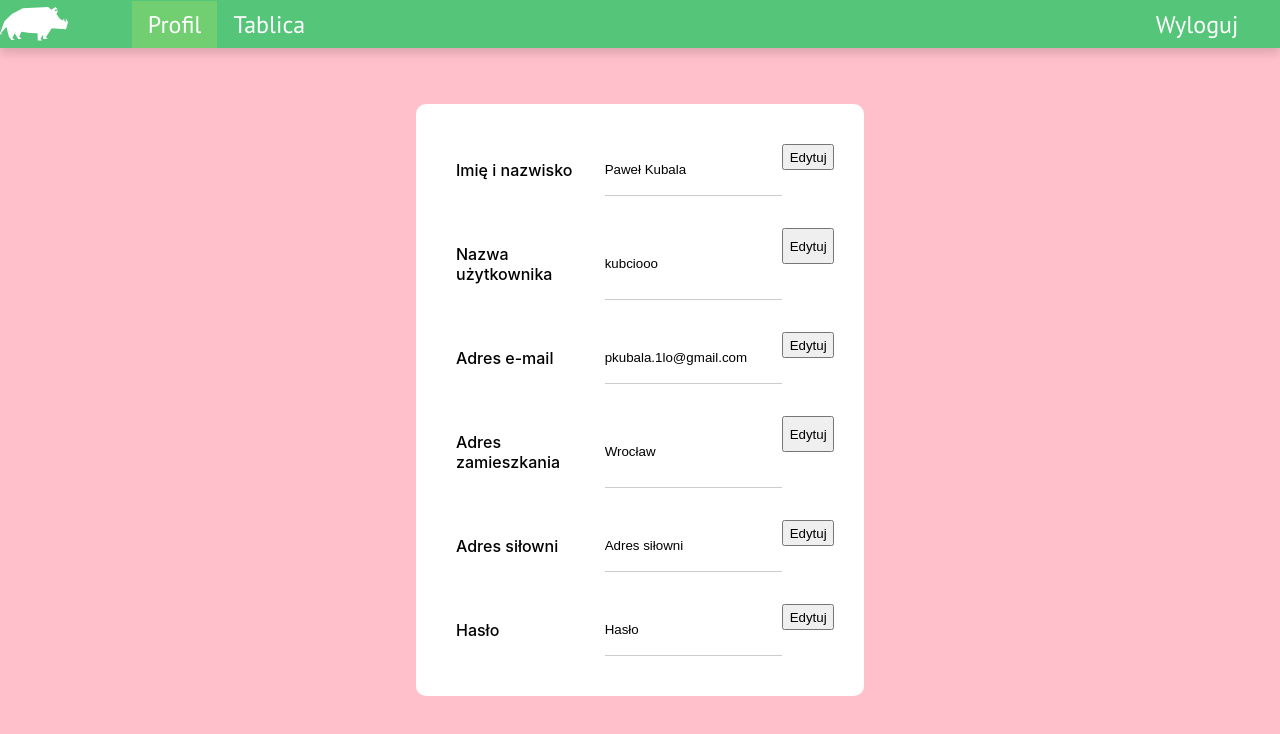
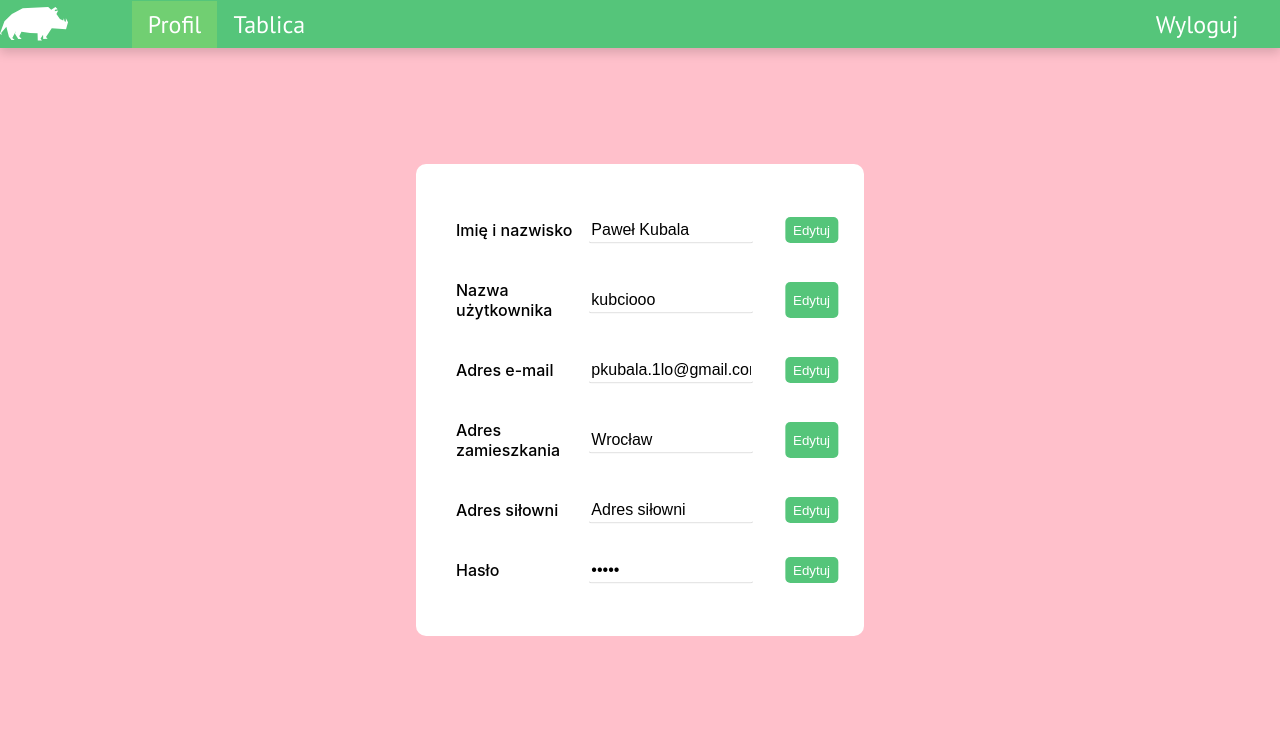
Before and after one commit to maclewan/DzikBook, a React (Create React App) app in the folder dzik-front/: page /profile/personal-data in a window 1280 px wide. Shown: the top 734 px of the page. Built offline with nearby package versions, Linux system fonts and the light colour scheme.

Commit message:
chore: DZIK-22 styling personal data

```diff
--- a/dzik-front/src/containers/Auth/Auth.js
+++ b/dzik-front/src/containers/Auth/Auth.js
@@ -17,8 +17,8 @@ const Auth = () => {
           <p>Rośnij.</p>
           <p>Dzikuj.</p>
         </div>
-        <div class={classes.authVideo}>
-          <video class={classes.authVideoContent} autoPlay  muted loop>
+        <div className={classes.authVideo}>
+          <video className={classes.authVideoContent} autoPlay  muted loop>
             <source src={video1} type="video/mp4" />
             <source src={video2} type="video/webm" />
             Your browser is not supported!
--- a/dzik-front/src/containers/Profile/PersonalData/PersonalData.js
+++ b/dzik-front/src/containers/Profile/PersonalData/PersonalData.js
@@ -36,31 +36,37 @@ const PersonalData = (props) => {
     editable: false,
     value: dataList[0],
     buttonText: "Edytuj",
+    type: 'text',
   });
   const [username, setUsername] = useState({
     editable: false,
     value: dataList[1],
     buttonText: "Edytuj",
+    type: 'text',
   });
   const [email, setEmail] = useState({
-    editable: editEmail,
+    editable: editEmail(),
     value: dataList[2],
     buttonText: "Edytuj",
+    type: 'email',
   });
   const [homeAddress, setHomeAddress] = useState({
     editable: false,
     value: dataList[3],
     buttonText: "Edytuj",
+    type: 'text',
   });
   const [gymAddress, setGymAddress] = useState({
     editable: false,
     value: dataList[4],
     buttonText: "Edytuj",
+    type: 'text',
   });
   const [password, setPassword] = useState({
-    editable: editPassword,
+    editable: editPassword(),
     value: dataList[5],
     buttonText: "Edytuj",
+    type: 'password',
   });
 
   const variables = [
@@ -88,6 +94,7 @@ const PersonalData = (props) => {
           className={classes.dataRow__input}
           readOnly={!variables[id][0]["editable"]}
           value={variables[id][0]["value"]}
+          type={variables[id][0]['type']}
           onChange={(event) => {
             const type = variables[id][0];
             const value = event.target.value;
@@ -110,6 +117,9 @@ const PersonalData = (props) => {
             if (editable === true || editable === false) {
               buttonText = editable ? "Edytuj" : "Zapisz";
               editable = !type["editable"];
+            }
+            else {
+              editable()
             }
             setType({
               ...type,
--- a/dzik-front/src/containers/Profile/PersonalData/PersonalData.module.scss
+++ b/dzik-front/src/containers/Profile/PersonalData/PersonalData.module.scss
@@ -40,10 +40,10 @@
 
         .dataRow {
             display: grid;
-            grid-template-columns: 2fr 2fr 1fr;
+            grid-template-columns: 3fr 4fr 2fr;
 
             &:not(:last-child) {
-                margin-bottom: 2rem;
+                margin-bottom: .5rem;
             }
 
             &__type {
@@ -51,15 +51,29 @@
             }
 
             &__input {
-                padding: 0;
+                height: 1.5rem;
+                width: 90%;
                 border: none;
                 border-bottom: 1px solid #ccc;
+                border-radius: 3px;
+                font-size: 1rem;
+                position: relative;
+                top: 50%;
+                transform: translateY(-50%);
+
             }
 
             &__button {
-                width: 70%;
+                border: none;
+                width: 60%;
                 height: 50%;
-                transition: transformY(30%);
+                position: relative;
+                top: 50%;
+                left: 50%;
+                transform: translate(-50%, -50%);
+                color: white;
+                background-color: #55C57A;
+                border-radius: 5px;
             }
         }
     }
```
